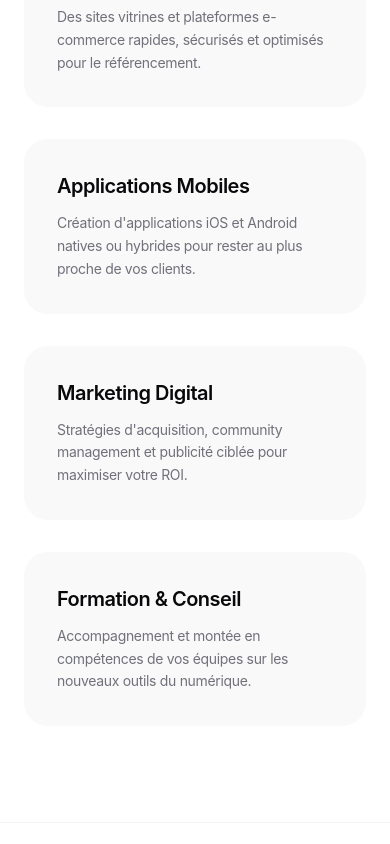
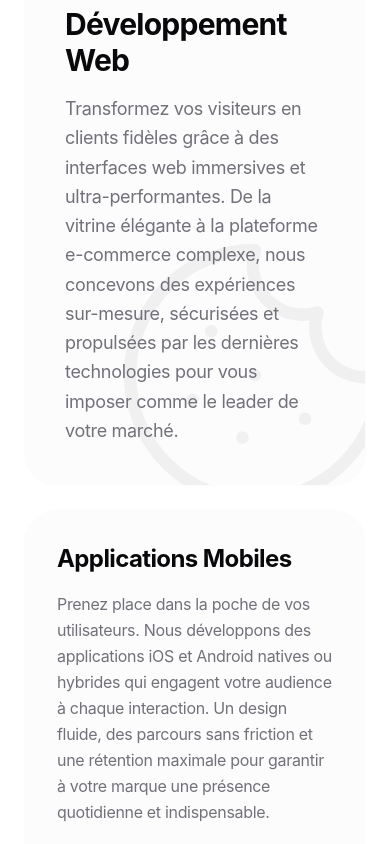
Before and after one commit to EcoBoosterLink/ecobooster-portfolio, a React (Vite) app: page / in a window 390 px wide. Shown: the part 960-1804 px from the top of the page. Built offline with nearby package versions, Linux system fonts and the light colour scheme.

Commit message:
refactor: replace service cards with a responsive bento grid layout featuring enhanced typography and decorative elements

```diff
--- a/src/routes/index.tsx
+++ b/src/routes/index.tsx
@@ -44,37 +44,64 @@ function Index() {
         </motion.div>
       </section>
 
-      {/* SERVICES SECTION */}
-      <section className="w-full max-w-screen-2xl px-6 py-24">
-        <div className="grid grid-cols-1 md:grid-cols-2 lg:grid-cols-4 gap-8">
-          {/* Card 1 */}
-          <div className="group flex flex-col p-8 rounded-3xl bg-secondary/50 border border-transparent hover:border-border/50 transition-all duration-300">
-            <h3 className="text-xl font-semibold mb-3">Développement Web</h3>
-            <p className="text-muted-foreground text-sm leading-relaxed">
-              Des sites vitrines et plateformes e-commerce rapides, sécurisés et optimisés pour le référencement.
+      {/* SERVICES SECTION - BENTO GRID INSOLITE */}
+      <section className="w-full max-w-screen-2xl px-6 py-32">
+        <div className="grid grid-cols-1 md:grid-cols-3 gap-6 md:auto-rows-[250px]">
+
+          {/* Card 1 - Développement Web (Grande carte) */}
+          <div className="group relative overflow-hidden rounded-[2rem] bg-secondary/30 backdrop-blur-md border border-white/10 p-10 md:col-span-2 transition-all duration-500 hover:bg-secondary/50 hover:-translate-y-1">
+            <div className="relative z-10 flex flex-col h-full justify-between">
+              <h3 className="text-3xl font-bold tracking-tight mb-4">Développement Web</h3>
+              <p className="text-muted-foreground text-lg leading-relaxed max-w-2xl">
+                Transformez vos visiteurs en clients fidèles grâce à des interfaces web immersives et ultra-performantes. De la vitrine élégante à la plateforme e-commerce complexe, nous concevons des expériences sur-mesure, sécurisées et propulsées par les dernières technologies pour vous imposer comme le leader de votre marché.
               </p>
             </div>
-          {/* Card 2 */}
-          <div className="group flex flex-col p-8 rounded-3xl bg-secondary/50 border border-transparent hover:border-border/50 transition-all duration-300">
-            <h3 className="text-xl font-semibold mb-3">Applications Mobiles</h3>
-            <p className="text-muted-foreground text-sm leading-relaxed">
-              Création d'applications iOS et Android natives ou hybrides pour rester au plus proche de vos clients.
+            {/* Watermark insolite */}
+            <div className="absolute -bottom-10 -right-10 text-primary/5 transition-transform duration-700 group-hover:scale-110 group-hover:rotate-12 group-hover:text-primary/10">
+              <svg xmlns="http://www.w3.org/2000/svg" width="300" height="300" viewBox="0 0 24 24" fill="none" stroke="currentColor" strokeWidth="1" strokeLinecap="round" strokeLinejoin="round"><path d="M12 2a10 10 0 1 0 10 10 4 4 0 0 1-5-5 4 4 0 0 1-5-5"/><path d="M8.5 8.5v.01"/><path d="M16 15.5v.01"/><path d="M12 12v.01"/><path d="M11 17v.01"/><path d="M7 14v.01"/></svg>
+            </div>
+          </div>
+
+          {/* Card 2 - Applications Mobiles (Carte verticale) */}
+          <div className="group relative overflow-hidden rounded-[2rem] bg-secondary/30 backdrop-blur-md border border-white/10 p-8 md:row-span-2 flex flex-col justify-between transition-all duration-500 hover:bg-secondary/50 hover:-translate-y-1">
+            <div className="relative z-10">
+              <h3 className="text-2xl font-bold tracking-tight mb-4">Applications Mobiles</h3>
+              <p className="text-muted-foreground leading-relaxed">
+                Prenez place dans la poche de vos utilisateurs. Nous développons des applications iOS et Android natives ou hybrides qui engagent votre audience à chaque interaction. Un design fluide, des parcours sans friction et une rétention maximale pour garantir à votre marque une présence quotidienne et indispensable.
               </p>
             </div>
-          {/* Card 3 */}
-          <div className="group flex flex-col p-8 rounded-3xl bg-secondary/50 border border-transparent hover:border-border/50 transition-all duration-300">
-            <h3 className="text-xl font-semibold mb-3">Marketing Digital</h3>
+            <div className="relative z-10 mt-8 flex justify-end">
+               <div className="h-20 w-12 rounded-full border-4 border-primary/20 flex items-start justify-center pt-2 group-hover:border-primary/40 transition-colors">
+                 <div className="w-1.5 h-4 bg-primary/40 rounded-full animate-pulse" />
+               </div>
+            </div>
+          </div>
+
+          {/* Card 3 - Marketing Digital (Carte carrée) */}
+          <div className="group relative overflow-hidden rounded-[2rem] bg-gradient-to-br from-primary/5 to-secondary/30 backdrop-blur-md border border-white/10 p-8 transition-all duration-500 hover:bg-secondary/50 hover:-translate-y-1">
+            <div className="relative z-10 flex flex-col h-full justify-between">
+              <h3 className="text-xl font-bold tracking-tight mb-4">Marketing Digital</h3>
               <p className="text-muted-foreground text-sm leading-relaxed">
-              Stratégies d'acquisition, community management et publicité ciblée pour maximiser votre ROI.
+                Faites exploser votre visibilité. Grâce à des stratégies d'acquisition chirurgicales, des campagnes publicitaires millimétrées et un community management impactant, nous captons l'attention de vos cibles et propulsons votre retour sur investissement vers de nouveaux sommets.
               </p>
             </div>
-          {/* Card 4 */}
-          <div className="group flex flex-col p-8 rounded-3xl bg-secondary/50 border border-transparent hover:border-border/50 transition-all duration-300">
-            <h3 className="text-xl font-semibold mb-3">Formation & Conseil</h3>
+            <div className="absolute top-0 right-0 p-8 opacity-20 group-hover:opacity-40 transition-opacity">
+              <svg xmlns="http://www.w3.org/2000/svg" width="64" height="64" viewBox="0 0 24 24" fill="none" stroke="currentColor" strokeWidth="1.5" strokeLinecap="round" strokeLinejoin="round"><path d="M3 3v18h18"/><path d="m19 9-5 5-4-4-3 3"/></svg>
+            </div>
+          </div>
+
+          {/* Card 4 - Formation (Carte rectangulaire) */}
+          <div className="group relative overflow-hidden rounded-[2rem] bg-secondary/30 backdrop-blur-md border border-white/10 p-8 transition-all duration-500 hover:bg-secondary/50 hover:-translate-y-1">
+            <div className="relative z-10 flex flex-col h-full justify-center">
+              <h3 className="text-xl font-bold tracking-tight mb-4">Formation & Conseil</h3>
               <p className="text-muted-foreground text-sm leading-relaxed">
-              Accompagnement et montée en compétences de vos équipes sur les nouveaux outils du numérique.
+                Gardez toujours un temps d'avance. Nous formons vos équipes aux outils numériques de demain et vous offrons un accompagnement stratégique sur-mesure pour transformer vos collaborateurs en véritables leviers de croissance.
               </p>
             </div>
+            {/* Abstract decorative element */}
+            <div className="absolute -left-6 -bottom-6 w-32 h-32 rounded-full border-[12px] border-primary/5 group-hover:scale-150 transition-transform duration-700 ease-out" />
+          </div>
+
         </div>
       </section>
     </div>
```
Lines whose indentation alone changed are shown as unchanged.
